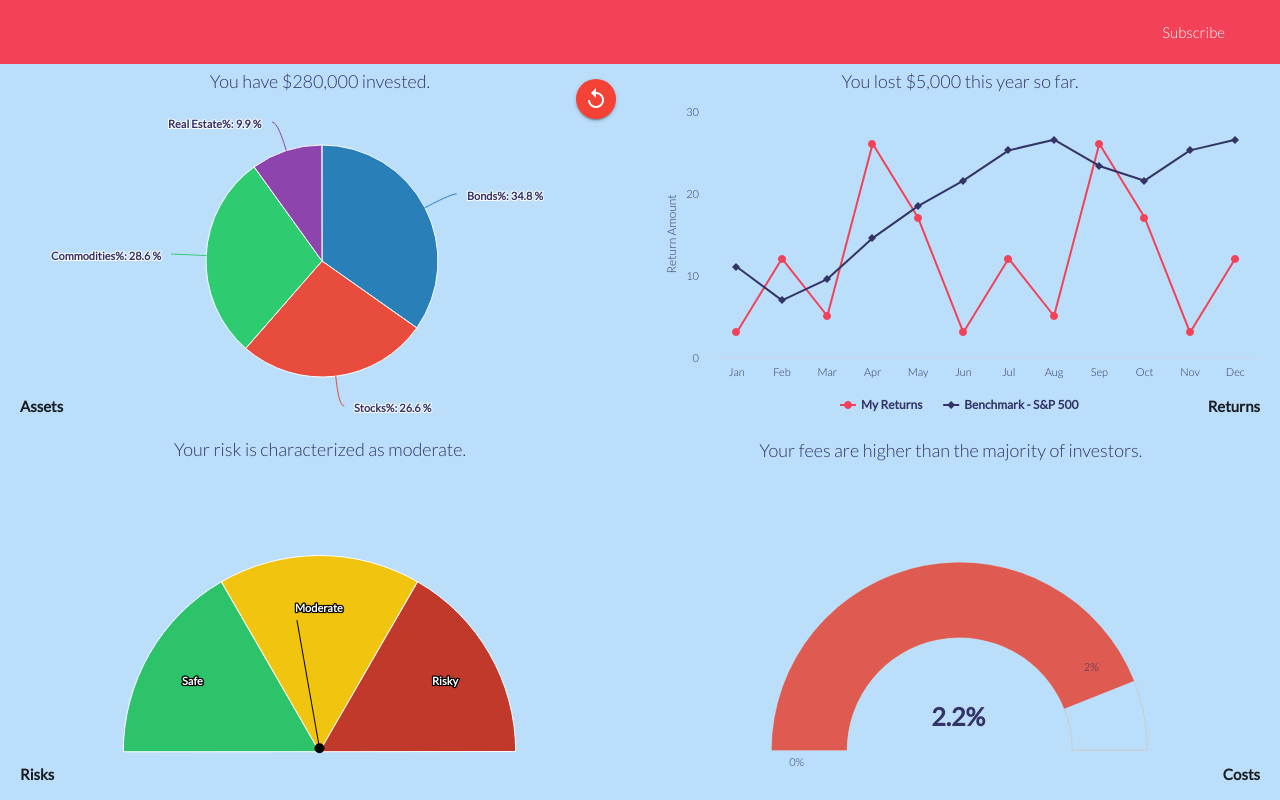
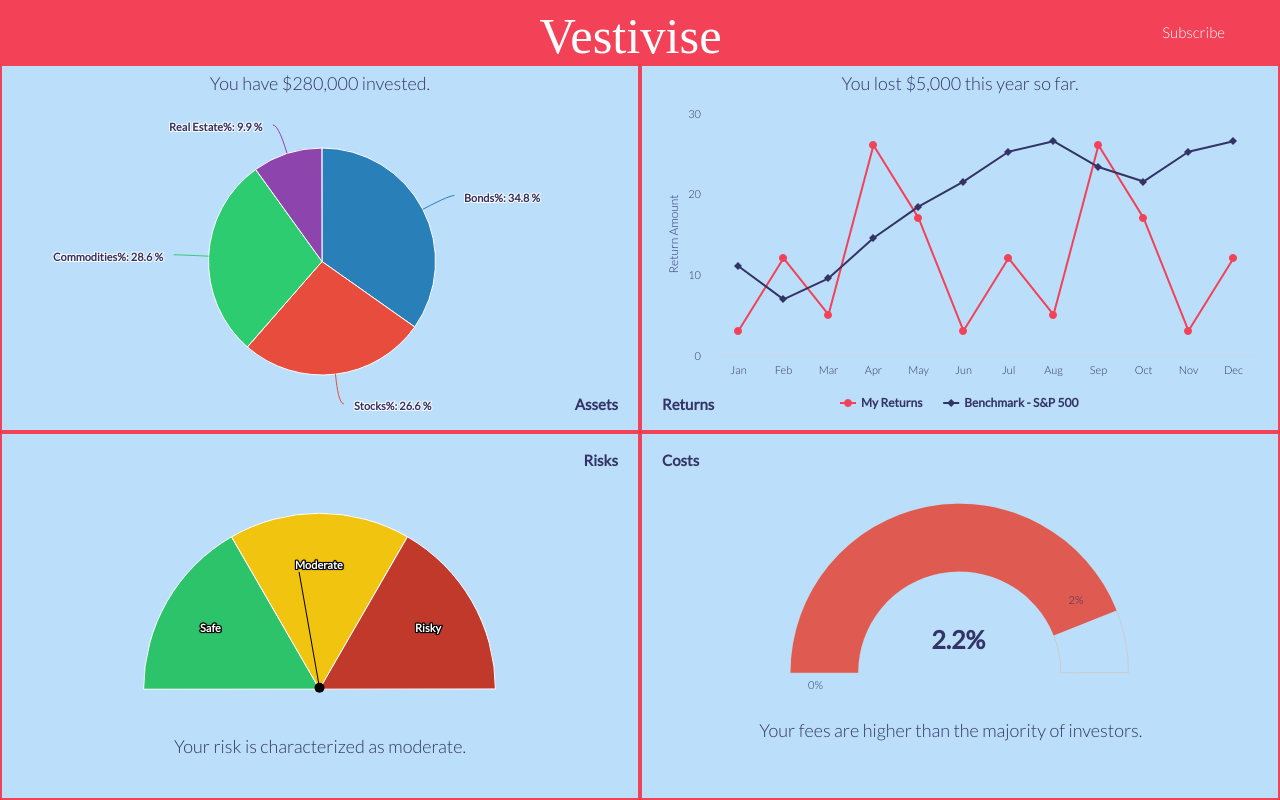
Before and after one commit to Vestivise/Vestivise_Marketing, a Django app: template templates/demo.html in a window 1280 px wide. Run offline with Django 3.2, Linux system fonts and the light colour scheme; the template is opened without the code that fills it, so the values that code supplies are empty; some libraries are stand-ins or nearby versions.

Commit message:
everything but the underbars, which come up when a section is full screened and allow access to vestivise’s premium features.

```diff
--- a/static/build/css/dashboard.css
+++ b/static/build/css/dashboard.css
@@ -78,20 +78,20 @@ span {
 	margin-bottom: 0px;
 }
 
-.module.assets{
-	background-color: #c5f1f2;
+.module.orange{
+	background-color: #BBDEFB;
 }
 
-.module.risks{
-	background-color: #c5f1f2;
+.module.green{
+	background-color: #BBDEFB;
 }
 
-.module.returns{
-	background-color: #c5f1f2;
+.module.purple{
+	background-color: #BBDEFB;
 }
 
-.module.costs{
-	background-color: #c5f1f2;
+.module.blue{
+	background-color: #BBDEFB;
 }
 
 #returnPerYearMod{
@@ -116,7 +116,7 @@ span {
 
 .modTitle{
 	position: absolute;
-	color: "#333366";
+	color: #333366;
 	font-weight: bold;
 }
 
@@ -128,6 +128,11 @@ span {
 .modTitle.R{
 	right: 20;
 	bottom: 0;
+}
+
+
+#t1,#t2{
+	top:0;
 }
 
 .fullScreen{
--- a/static/build/js/fees.js
+++ b/static/build/js/fees.js
@@ -3,13 +3,15 @@ var gaugeOptions = {
         chart: {
             type: 'solidgauge',
             backgroundColor: "#BBDEFB",
+			spacingBottom: 40
         },
 
         title: {
-            text : '<p style="margin-top: 0" class="tooltipped" data-position="bottom" data-delay="50" data-tooltip="This means that blah balh balh">Your fees are higher than the majority of investors.</p>',
+            text : '<p style="margin-top: 0; margin-bottom:1em;" class="tooltipped" data-position="bottom" data-delay="50" data-tooltip="This means that blah balh balh">Your fees are higher than the majority of investors.</p>',
             style : {
                 color : "#333366",
             },
+			verticalAlign: 'bottom',
             useHTML : true
         },
 
--- a/static/build/js/risk.js
+++ b/static/build/js/risk.js
@@ -10,13 +10,15 @@ $('#riskMod').highcharts({
             plotBorderWidth: 0,
             plotShadow: false,
             backgroundColor: "#BBDEFB",
+			spacingBottom: 40
         },
         title: {
             text: 'Your risk is characterized as moderate.',
             align: 'center',
             style: {
-                color : '#333366'
+                color : '#333366',
             },
+			verticalAlign: 'bottom',
         },
         tooltip: {
             enabled : false
--- a/templates/demo.html
+++ b/templates/demo.html
@@ -3,9 +3,9 @@
 <html>
 <head>
 	<title>Vestivise – Simple Investment Reporting</title>
+    <link rel="shortcut icon" type="image/jpg" href="{% static 'media/favicon.jpg' %}"/>
     <link href="https://fonts.googleapis.com/css?family=Lato:400,300" rel="stylesheet" type="text/css">
 	<link rel="stylesheet" type="text/css" href="{% static 'build/css/dashboard.css' %}">
-    <link rel="shortcut icon" type="image/jpg" href="{% static 'media/favicon.jpg' %}"/>
 
 	<!-- Compiled and minified CSS -->
   	<link rel="stylesheet" href="https://cdnjs.cloudflare.com/ajax/libs/materialize/0.97.6/css/materialize.min.css">
@@ -22,7 +22,7 @@
 
 	<nav>
 	    <div class="nav-wrapper vestBar">
-      		<a href="#" class="brand-logo center"><img height="100%" src="{% static 'media/images/logo.svg' %}" alt=""></a>
+      		<a href="#" class="brand-logo center"><img height="100%" width="230" src="{% static 'media/images/logo.svg' %}" alt=""></a>
 			<ul style="margin-right : 40px" id="nav-mobile" class="right hide-on-med-and-down">
 				<li><a href="{% url 'subscribe' %}">Subscribe</a></li>
 			</ul>
@@ -31,46 +31,43 @@
 
   	<div class="moduleContainer">
   		<div class="row moduleRow">
-		<div id="asset" class="col s12 m6 module blue lighten-4">
+		<div class="col s12 m6 module orange" style="background: #BBDEFB !important; border:solid; border-color: #f34258; border-width: 2px;">
 
-			<div id="assetContent">
+			<div id="orangeContent">
 
 				<div id="toggleChart" class="fixed-action-btn">
 				    <a style="display: none;" id="toggleChartBtn" class="btn-floating blue waves-effect">
 				      <i class="large material-icons">insert_chart</i>
 				    </a>
-				</div>
-
-				<div class="fixed-action-btn" style="position: absolute; display: inline-block; right: 24px; top: 0px">
-				    <a id="toggleMod" class="btn-floating red waves-effect">
-				      <i class="large material-icons">replay</i>
-				    </a>
+                    <br>
 				</div>
 
 				<div id="assetBreakMod"></div>
-				<p class="modTitle L">Assets</p>
+				<p class="modTitle R">Assets</p>
+                <br>
 			</div>
 
 		</div>
-		<div id="returns" class="col s12 m6 module blue lighten-4">
-			<div id="returnsContent">
+		<div class="col s12 m6 module green" style="background: #BBDEFB !important; border:solid; border-color: #f34258; border-width: 2px;">
+			<div id="greenContent">
 				<div id="returnPerYearMod"></div>
-				<p class="modTitle R">Returns</p>
+				<p class="modTitle L">Returns</p>
+                <br>
 			</div>
 		</div>
 	</div>
 
 	<div class="row moduleRow">
-		<div id="risks" class="col s12 m6 module blue lighten-4">
-			<div id="risksContent">
+		<div class="col s12 m6 module purple" style="background: #BBDEFB !important; border:solid; border-color: #f34258; border-width: 2px;">
+			<div id="purpleContent">
+            <p id="t1" class="modTitle R" style="z-index:999999;">Risks</p>
 				<div id="riskMod"></div>
-				<p class="modTitle L">Risks</p>
 			</div>
 		</div>
-		<div id="costs" class="col s12 m6 module blue lighten-4">
-			<div id="costsContent">
+		<div class="col s12 m6 module blue" style="background: #BBDEFB !important; border:solid; border-color: #f34258; border-width: 2px;">
+			<div id="blueContent">
+            <p id="t2" class="modTitle L" style="z-index:999999;">Costs</p>
 				<div id="feeMod"></div>
-				<p class="modTitle R">Costs</p>
 			</div>
 		</div>
 	</div>
@@ -95,27 +92,28 @@
 <script src="{% static 'build/js/sectionPie.js' %}"></script>
 
 <script>
-	var hidden = false;
-	$('#asset').click(function(){
+ 	var hidden = false;
+	$('#orangeContent').click(function(){
+
 		if(!hidden){
-			$('#costsContent').hide();
-			$('#risksContent').hide();
-			$('#returnsContent').hide();
+			$('#blueContent').hide();
+			$('#purpleContent').hide();
+			$('#greenContent').hide();
 
 			$('.module.green').hide();
-			$("body").css("background-color","#FF9800");
+			$("body").css("background-color", "#BBDEFB");
 
-			$('.asset').animate({
-				width: "100vw",
-				height: "100vh",
+			$('.module.orange').animate({
+				width: "100%",
+				height: "100%",
 			}, {
 				duration: 1000,
 				step: function(){
 					$("#assetBreakMod").highcharts().reflow();
 				},
 				done: function(){
-					$('.module.returns').hide();
-					$('.module.risks').hide();
+					$('.module.purple').hide();
+					$('.module.blue').hide();
 					hidden = true;
 				}
 			});
@@ -124,7 +122,7 @@
 			$('.module.purple').show();
 			$('.module.blue').show();
 
-			$('.module.asset').animate({
+			$('.module.orange').animate({
 				width: "50%",
 				height: "50%",
 			}, {
@@ -133,14 +131,54 @@
 					$("#assetBreakMod").highcharts().reflow();
 				},
 				done:function(){
-					$('.module.returns').show();
-					$('#costsContent').show();
-					$('#risksContent').show();
-					$('#returnsContent').show();
+					$('.module.green').show();
+					$('#blueContent').show();
+					$('#purpleContent').show();
+					$('#greenContent').show();
 					hidden = false;
 				}
 			});
 		}
+
 	});
+
+	var toggleVar = 0;
+
+	$('#toggleMod').click(function() {
+
+		if(toggleVar == 0){
+			$('#toggleChartBtn').show();
+			$('#assetBreakMod').highcharts().destroy();
+			$('#assetBreakMod').highcharts(sectorOpt);
+		}else{
+			$('#assetBreakMod').highcharts(assetOpt);
+			$('#toggleChartBtn').hide();
+		}
+
+		toggleVar = toggleVar == 0 ? 1 : 0;
+
+	});
+
+	var dataToggle = 0;
+
+	$('#toggleChartBtn').click(function(){
+		var chart = $('#assetBreakMod').highcharts();
+		if(dataToggle == 0){
+			chart.setTitle({text: "Bond Sectors"});
+			chart.series[0].remove();
+			dataSeries[0].data = data2;
+			chart.addSeries(dataSeries[0]);
+		}else{
+			chart.setTitle({text: "Equity Sectors"});
+			chart.series[0].remove();
+			dataSeries[0].data = data1;
+			chart.addSeries(dataSeries[0]);
+		}
+		chart.redraw();
+		dataToggle = dataToggle == 0 ? 1 : 0;
+	});
+
+
 </script>
+
 </html>
```
